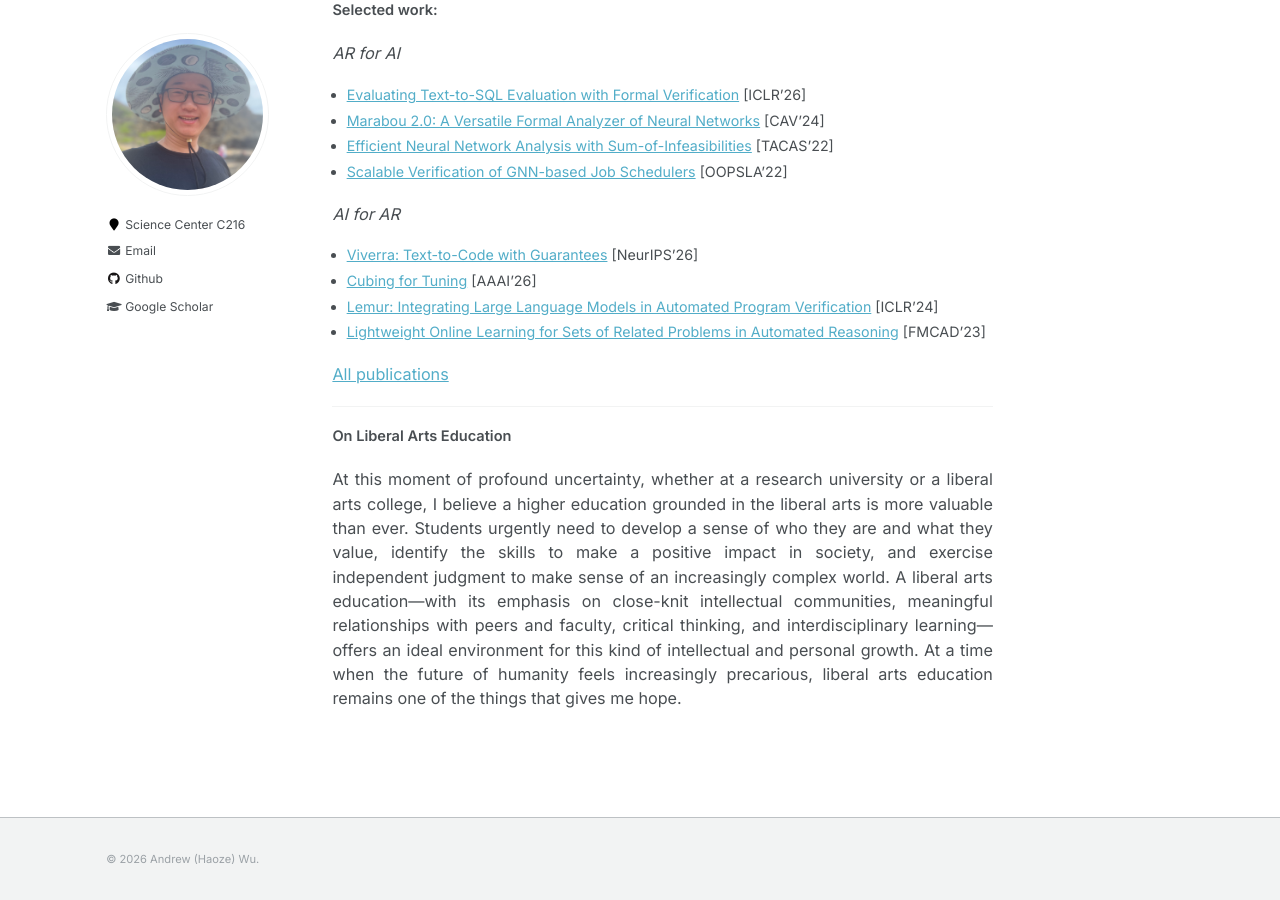
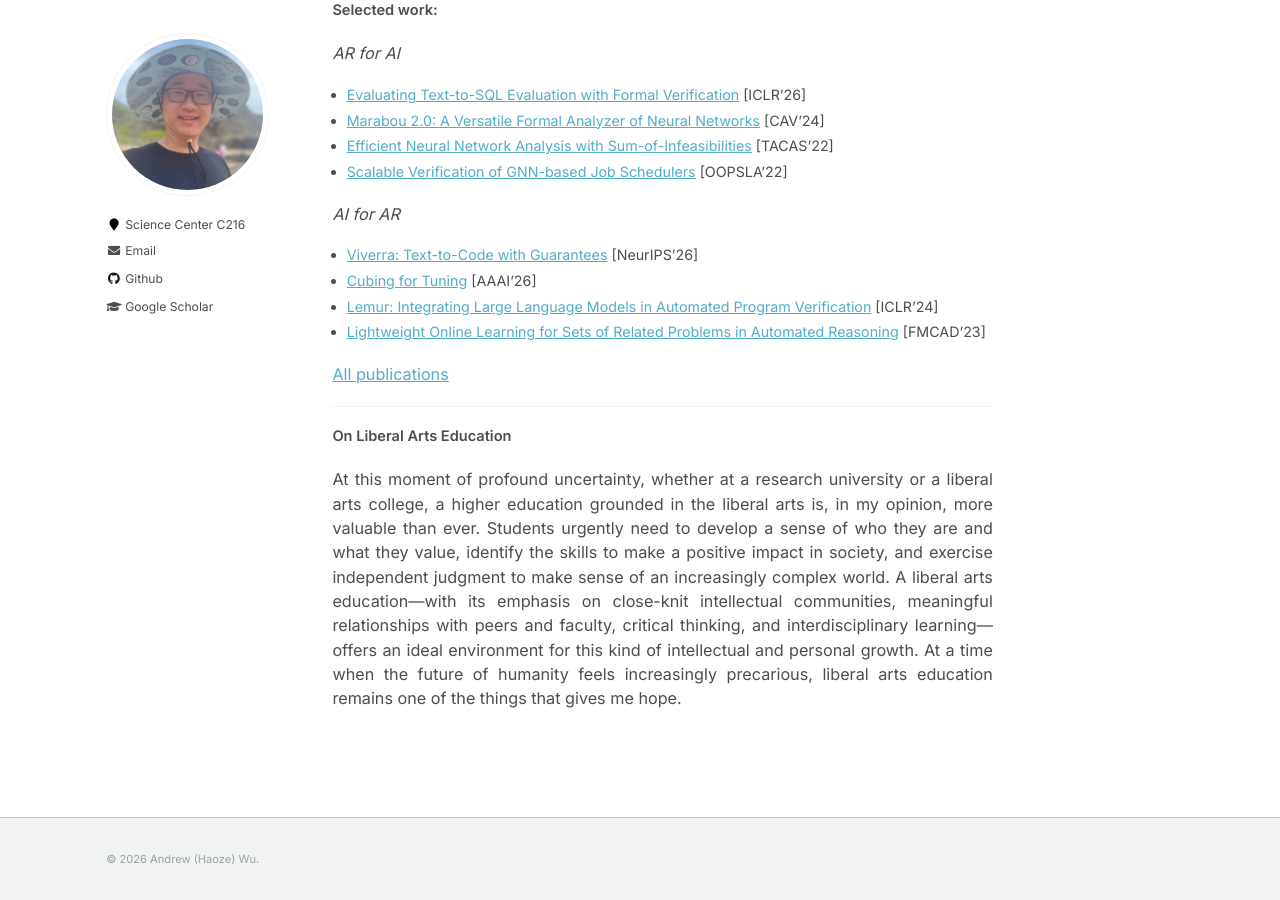
Before and after one commit to wu-haoze/wu-haoze.github.io, a Jekyll site: the page built from _pages/about.md, in a window 1280 px wide and 900 px high, scrolled down 558 px. Built offline with Jekyll 4.4.1, drawn with Linux system fonts in a browser that asks for light colours.

Commit message:
Update about.md

```diff
--- a/_pages/about.md
+++ b/_pages/about.md
@@ -39,4 +39,4 @@ I got my PhD at Stanford University in 2024, advised by Clark Barrett. Before th
 
 **On Liberal Arts Education**
 
-At this moment of profound uncertainty, whether at a research university or a liberal arts college, I believe a higher education grounded in the liberal arts is more valuable than ever. Students urgently need to develop a sense of who they are and what they value, identify the skills to make a positive impact in society, and exercise independent judgment to make sense of an increasingly complex world. A liberal arts education—with its emphasis on close-knit intellectual communities, meaningful relationships with peers and faculty, critical thinking, and interdisciplinary learning—offers an ideal environment for this kind of intellectual and personal growth. At a time when the future of humanity feels increasingly precarious, liberal arts education remains one of the things that gives me hope.
+At this moment of profound uncertainty, whether at a research university or a liberal arts college, a higher education grounded in the liberal arts is, in my opinion, more valuable than ever. Students urgently need to develop a sense of who they are and what they value, identify the skills to make a positive impact in society, and exercise independent judgment to make sense of an increasingly complex world. A liberal arts education—with its emphasis on close-knit intellectual communities, meaningful relationships with peers and faculty, critical thinking, and interdisciplinary learning—offers an ideal environment for this kind of intellectual and personal growth. At a time when the future of humanity feels increasingly precarious, liberal arts education remains one of the things that gives me hope.
```
